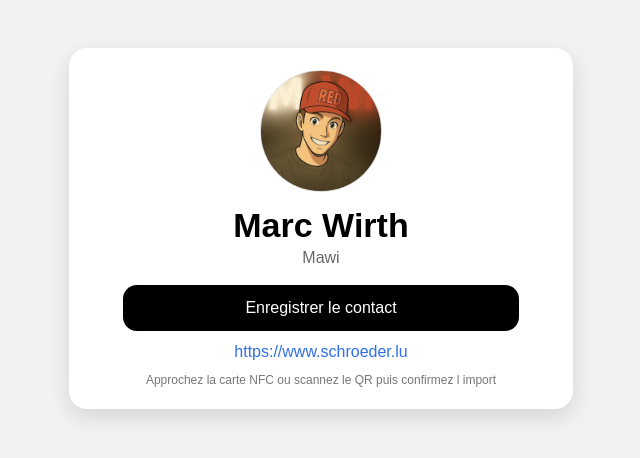
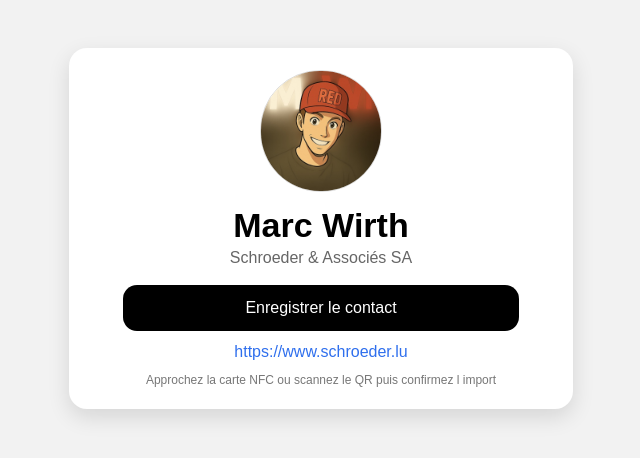
Before and after one commit to mawi1984/contacts, a plain HTML site: page docs/mawi/marc-wirth/index.html in a window 1280 px wide. Shown: the whole page, without its empty margins (319-959 px from the left). Drawn offline with Linux system fonts and the light colour scheme.

Commit message:
Add files via upload

```diff
--- a/docs/mawi/marc-wirth/index.html
+++ b/docs/mawi/marc-wirth/index.html
@@ -17,7 +17,7 @@
   <div class="card">
     <img src="photo.jpg" alt="Photo" style="width:120px;height:120px;border-radius:60px;object-fit:cover;margin:0 auto 14px;display:block;border:1px solid #ddd">
     <h1>Marc Wirth</h1>
-    <p class="sub">Mawi</p>
+    <p class="sub">Schroeder &amp; Associés SA</p>
     <a class="btn" href="mawi-marc-wirth.vcf">Enregistrer le contact</a>
     <p style="margin:12px 0 0"><a href="https://www.schroeder.lu" target="_blank" rel="noopener" style="color:#2f6fed;text-decoration:none">https://www.schroeder.lu</a></p>
     <div class="small">Approchez la carte NFC ou scannez le QR puis confirmez l import</div>
```
Also changed, not shown: 1 other file.
